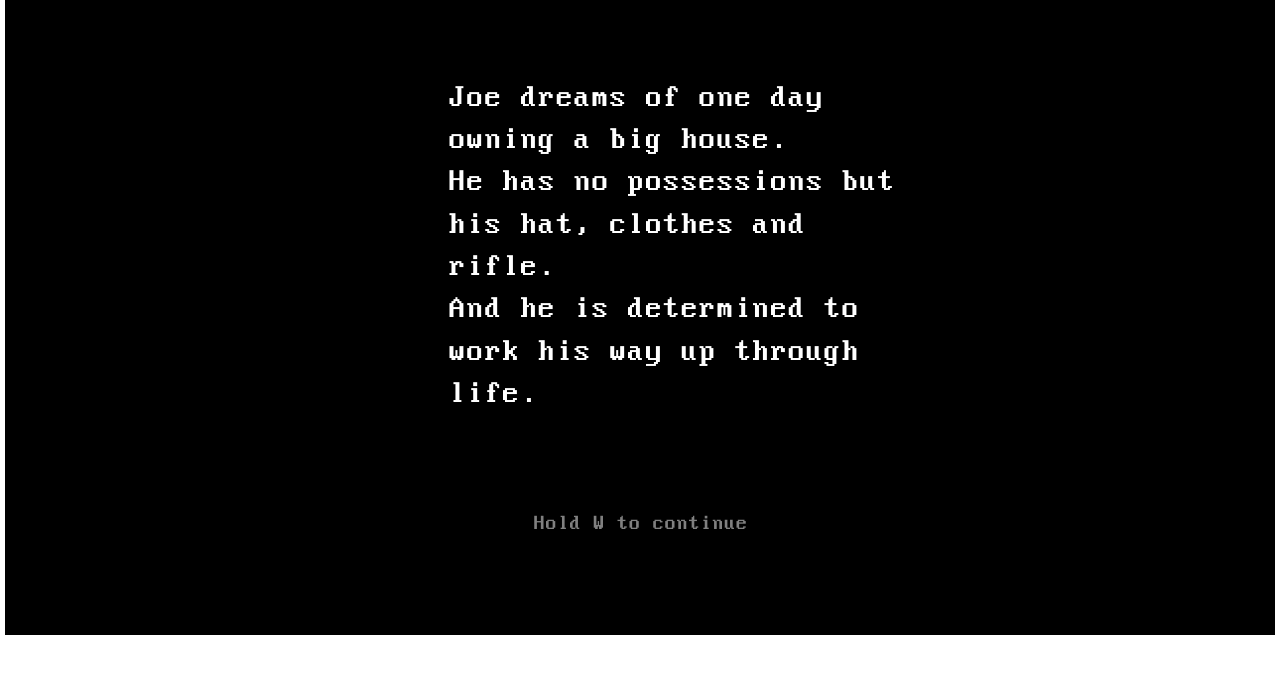
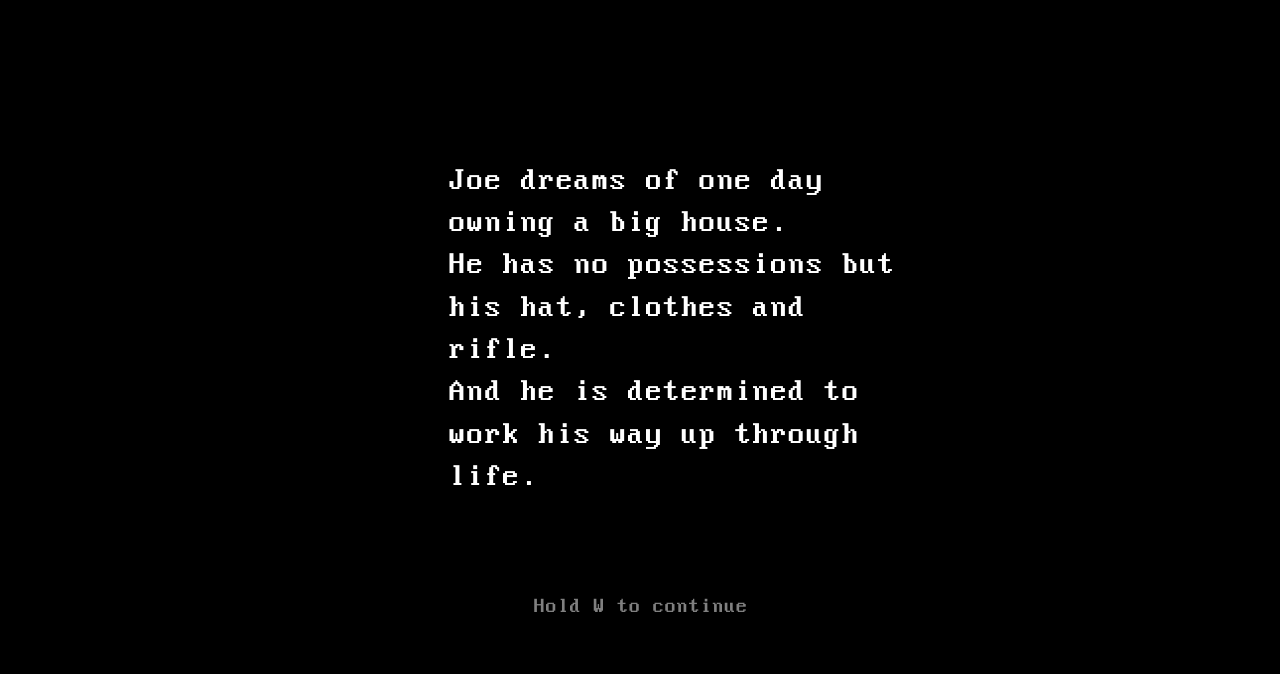
Before and after one commit to Asheepun/sheep, a website: page index.html in a window 1280 px wide. Drawn offline with Linux system fonts and the light colour scheme.

Commit message:
made vertpos centered

```diff
--- a/public/js/lib/canvas.js
+++ b/public/js/lib/canvas.js
@@ -11,6 +11,8 @@ const createCanvas = (width = 800, height = 600, element = document.body) => new
     const dif = height/width;
 
     const reSize  = () => {
+		c.style.position = "relative";
+
         c.width = window.innerWidth-10;
         c.height = c.width*dif;
         while(c.height > window.innerHeight-10){
@@ -18,6 +20,14 @@ const createCanvas = (width = 800, height = 600, element = document.body) => new
             c.height = c.width*dif;
         }
 		c.scale = c.width/width;
+
+		const rect = c.getBoundingClientRect();
+
+		c.style.position = "absolute";
+		c.style.top = c.style.bottom = (rect.top + rect.bottom) / 2 + "px";
+		c.style.left = c.style.right = (rect.left + rect.right) / 2 + "px";
+
+
     }
     reSize();
 
--- a/public/styles.css
+++ b/public/styles.css
@@ -1,7 +1,11 @@
 *{
-	margin:0px auto;
+	margin:auto;
 	padding:0px;
 	text-align:center;
+}
+
+body{
+	background: black;
 }
 
 @font-face{
```
